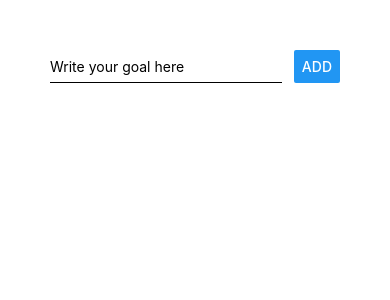
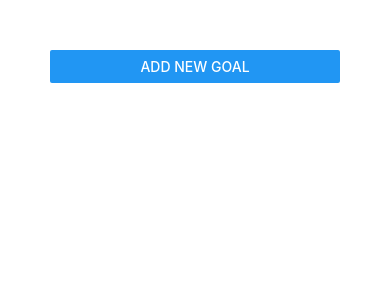
Before and after one commit to arishuynhvan/learnRNExpo, a React Native app: screen / in a window 390 px wide. Shown: the top 300 px of the page. Built offline with nearby package versions, Linux system fonts and the light colour scheme.

Commit message:
Add modal to separate add from list modes

```diff
--- a/App.js
+++ b/App.js
@@ -1,34 +1,37 @@
 import React, { useState } from "react";
-import {
-  StyleSheet,
-  View,
-  FlatList,
-} from "react-native";
+import { StyleSheet, View, FlatList, Button } from "react-native";
 import GoalItem from "./components/GoalItem";
 import GoalInput from "./components/GoalInput";
 
 export default function App() {
   const [goalList, setGoalList] = useState([]);
+  const [isAddMode, setIsAddMode] = useState(false);
   const addGoalHandler = (goal) => {
     setGoalList((goalList) => [
       ...goalList,
       { uid: Math.random().toString(), value: goal },
     ]);
+    setIsAddMode(false);
   };
   const removeGoalHandler = (goalID) => {
     setGoalList((goalList) => {
-      return goalList.filter((goal)=> goal.uid !== goalID);
+      return goalList.filter((goal) => goal.uid !== goalID);
     });
   };
   return (
     <View style={styles.screen}>
-      <GoalInput onAddGoal={addGoalHandler} />
+      <Button
+        title="ADD NEW GOAL"
+        onPress={() => setIsAddMode(true)}
+        style={{ flex: 1, justifyContent: "center", alignItems: "center" }}
+      />
+      <GoalInput visible={isAddMode} onAddGoal={addGoalHandler} />
       <FlatList
         keyExtractor={(item, index) => item.uid}
         data={goalList}
         renderItem={(itemData) => (
           <GoalItem
-            id = {itemData.item.uid}
+            id={itemData.item.uid}
             title={itemData.item.value}
             onDelete={removeGoalHandler}
           />
--- a/components/GoalInput.js
+++ b/components/GoalInput.js
@@ -1,13 +1,19 @@
-import React, {useState} from "react";
-import {StyleSheet, TextInput, View, Button} from 'react-native';
+import React, { useState } from "react";
+import { StyleSheet, TextInput, View, Button, Modal } from "react-native";
 
-const GoalInput = (props) => {
+const GoalInput = props => {
   const [enteredGoal, setEnteredGoal] = useState("");
   const goalInputHandler = (enteredText) => {
     setEnteredGoal(enteredText);
   };
 
+  const addGoalHandler = () => {
+    props.onAddGoal(enteredGoal);
+    setEnteredGoal("");
+  }
+
   return (
+    <Modal visible = {props.visible} animationType = {"fade"}>
       <View style={styles.inputContainer}>
         <TextInput
           placeholder="Write your goal here"
@@ -15,21 +21,22 @@ const GoalInput = (props) => {
           onChangeText={goalInputHandler}
           value={enteredGoal}
         />
-      <Button title="ADD" onPress={props.onAddGoal.bind(this, enteredGoal)} />
+        <Button title="ADD" onPress={addGoalHandler} />
       </View>
+    </Modal>
   );
 };
 
 const styles = StyleSheet.create({
   input: {
-        height: "100%",
-        width: "80%",
+    width:"80%",
     borderBottomColor: "black",
     borderBottomWidth: 1,
+    marginBottom: 10
   },
   inputContainer: {
-        flexDirection: "row",
-        justifyContent: "space-between",
+    flex:1,
+    justifyContent: "center",
     alignItems: "center",
   },
 });
```
Also changed, not shown: 1 other file (tests, documents, lock files or other folders). Lines whose indentation alone changed are shown as unchanged.
